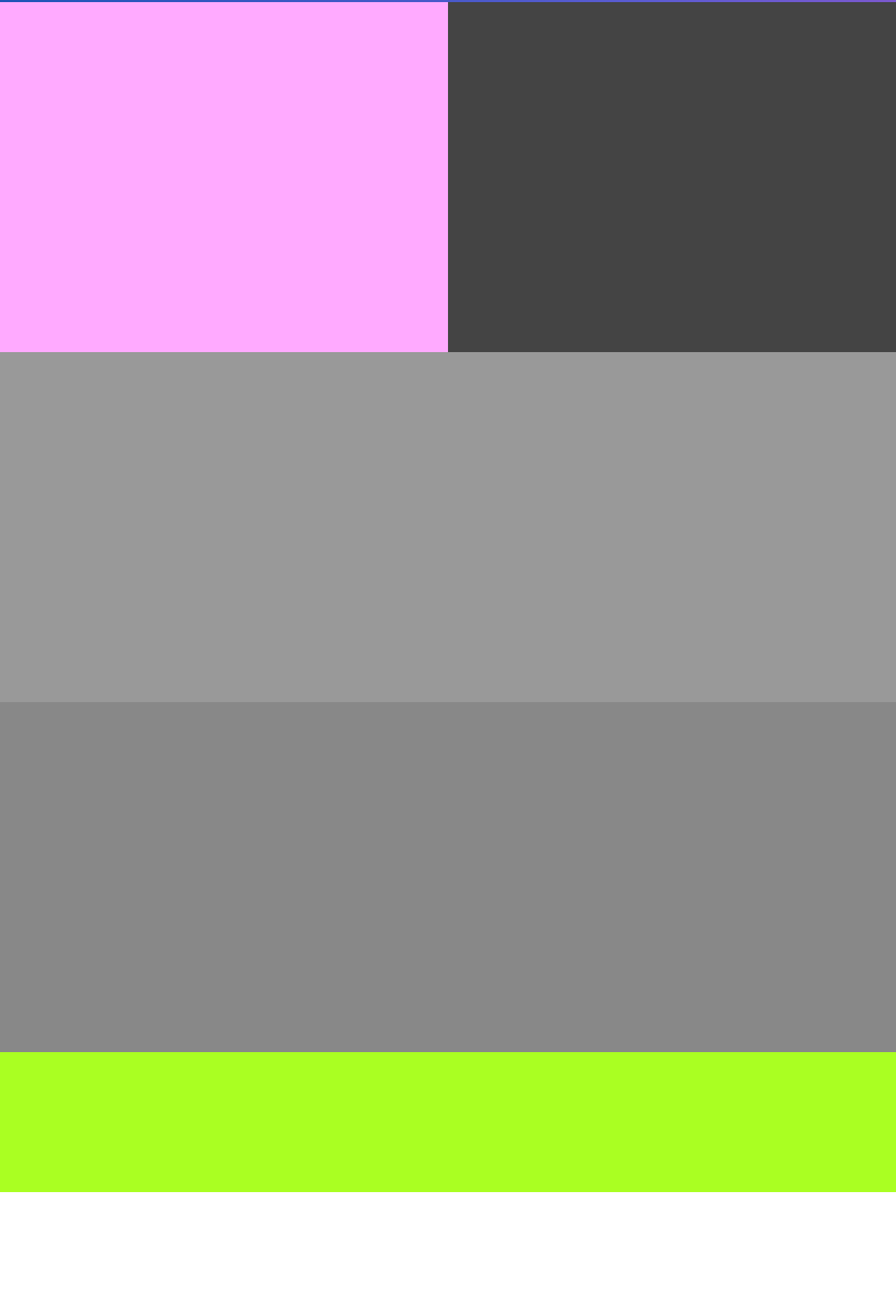
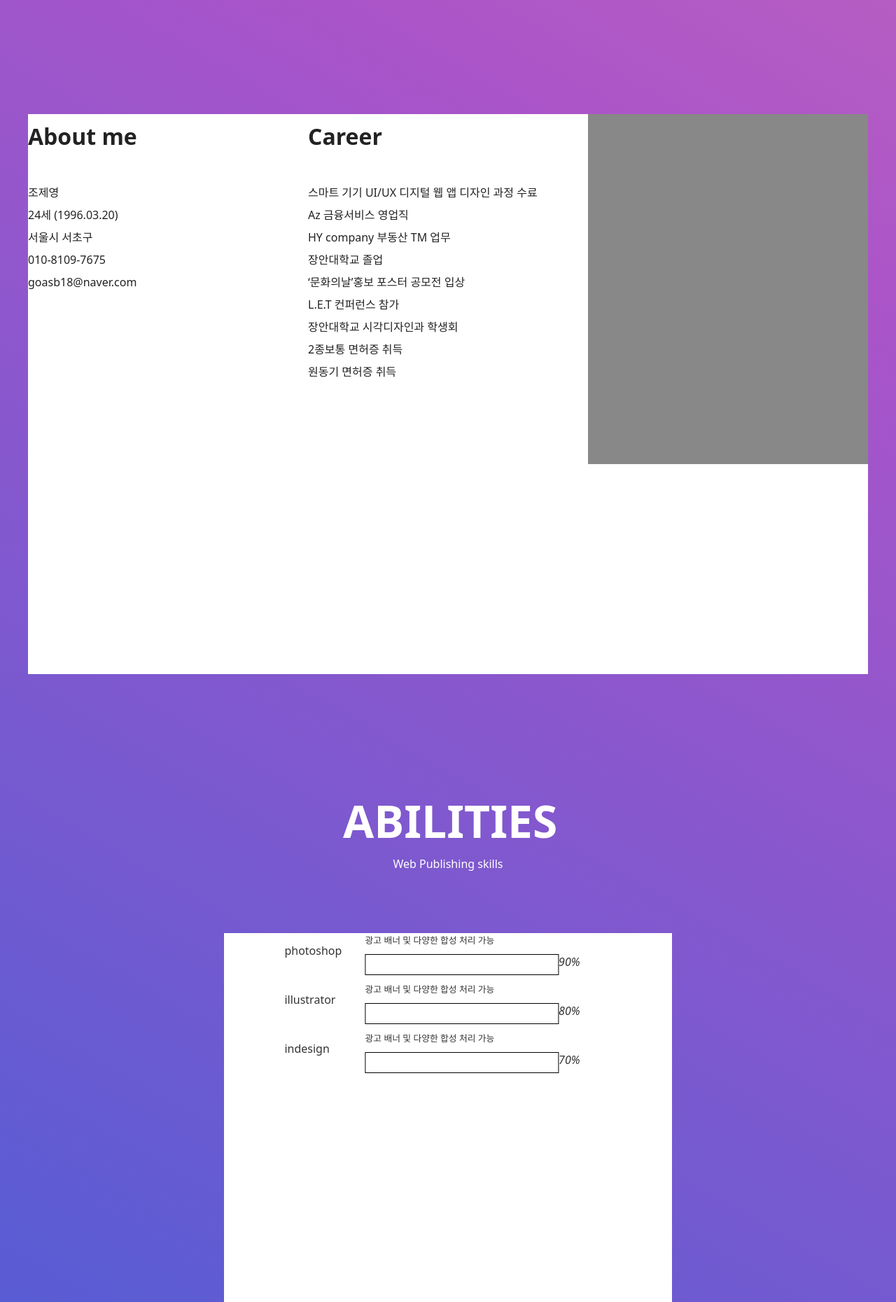
Before and after one commit to goasb/portpolio, a plain HTML site: page html/main.html in a window 1280 px wide. Shown: the part 937-2797 px from the top of the page at 70% size. Before the commit the page ends 2640 px from the top, so only its background shows below. Drawn offline with Linux system fonts and the light colour scheme; a script that the page names is missing.

Commit message:
20191213

```diff
--- a/html/main.html
+++ b/html/main.html
@@ -41,6 +41,8 @@
            </ul>
          </div>
        </header>
+
+
        <section id="banner">
          <div class="textBox">
            <h2>CREATIVE PUBLISHER</h2>
@@ -60,12 +62,87 @@
            <p class="wheel">스크롤바를 내리면 작품을 감상할 수 있습니다.</p>
          </div>
        </section>
+
+
        <section id="about">
          <div class="leftBox">
+           <div class="aboutme">
+             <h2>About me </h2>
+            <p>
+              조제영 <br />
+              24세 (1996.03.20) <br />
+              서울시 서초구 <br />
+              010-8109-7675 <br />
+              goasb18@naver.com <br />
+             </p>
+           </div>
+
+           <div class="career">
+             <h2>Career</h2>
+            <p>
+              스마트 기기 UI/UX 디지털 웹 앱 디자인 과정 수료 <br />
+              Az 금융서비스 영업직 <br />
+              HY company 부동산 TM 업무 <br />
+              장안대학교 졸업 <br />
+              ‘문화의날’홍보 포스터 공모전 입상 <br />
+              L.E.T 컨퍼런스 참가 <br />
+              장안대학교 시각디자인과 학생회
+             </p>
+             <p>
+              2종보통 면허증 취득 <br />
+              원동기 면허증 취득
+            </p>
+          </div>
          </div>
-         <div class="rightBox"></div>
+         <div class="img"></div>
        </section>
-       <section id="skill"></section>
+
+
+       <section id="skill">
+         <div class="abtitle">
+           <h2>ABILITIES</h2>
+           <p>Web Publishing skills</p>
+         </div>
+
+         <div class="abProgram">
+           <div class="bar ps">
+             <dl>
+               <dt>photoshop</dt>
+               <dd class="narr">광고 배너 및 다양한 합성 처리 가능</dd>
+               <dd class='gage'>
+                 <span><i></i></span>
+                 <em>90%</em>
+              </dd>
+             </dl>
+           </div>
+           <div class="bar ai">
+            <dl>
+              <dt>illustrator</dt>
+              <dd class="narr">광고 배너 및 다양한 합성 처리 가능</dd>
+              <dd class='gage'>
+                <span><i></i></span>
+                <em>80%</em>
+             </dd>
+            </dl>
+           </div>
+           <div class="bar id">
+            <dl>
+              <dt>indesign</dt>
+              <dd class="narr">광고 배너 및 다양한 합성 처리 가능</dd>
+              <dd class='gage'>
+                <span><i></i></span>
+                <em>70%</em>
+             </dd>
+            </dl>
+           </div>
+           <div class="bar ht"></div>
+           <div class="bar css"></div>
+           <div class="bar js"></div>
+           <div class="bar md"></div>
+         </div>
+       </section>
+
+
        <section id="product_01"></section>
        <footer id="footBox"></footer>
    </div>
--- a/scss/_size/1920_pc.scss
+++ b/scss/_size/1920_pc.scss
@@ -1,4 +1,4 @@
-#wrap {width: 100%; height:auto; background-color: #ccc;}
+#wrap {width: 100%; height:auto; @include url; background-size:cover; background-image: url("../../img/gradient.svg");}
 #headBox {position: fixed; width:100%; height: 100px;
 h1 {position: absolute; left:5%; width: 100px; height:100%;
     @include url;
@@ -18,8 +18,8 @@ a {display: block; width: 100%; height: 100%;}}
  } // .gnb
 } // #headBox
 
-#banner {width: 100%; height:940px; background-color: #999;
-        @include url; background-size:cover; background-image: url("../../img/gradient.svg");
+#banner {width: 100%; height:940px;
+
  .textBox {position: absolute; @include margin; width: 800px; height: 500px;
   h2 {font-size:5rem; color:$white; text-align: center; line-height:1.1;}
   p {font-weight:bold; text-align: center; color:#fff; padding-top:50px; line-height:1.7;}
@@ -47,11 +47,43 @@ a {display: block; width: 100%; height: 100%;}}
 } // #banner
 
 
-#about {width: 100%; height: 500px; background-color: #777;
- .leftBox {float:left; width: 50%; height: 500px; background-color: #faf;}
- .rightBox {float:right; width: 50%; height: 500px; background-color: #444;}
+#about {width:1200px; height:800px; margin:auto; margin-top:10rem; background-color: #fff; color:#222; line-height:2;
+ h2 {font-size:2rem; margin-bottom:2rem;}
+ p {font-size: 1rem; font-weight:500;}
+ .leftBox {float:left; width: 800px; height: 500px;
+  .aboutme {float:left; width: 400px; height:500px;} // .aboutme
+ } // .leftBox
+ .img {float:left; width: 400px; height: 500px; background-color: #888;}
+} // #about
+
+
+#skill {width: 100%; height: 940px; margin-top:10rem;}
+.abtitle {width: 100%; height: 200px;
+h2 {margin:auto; font-size:4rem; line-height:100px; text-align: center; width: 300px; height: 100px; color:#fff;}
+ p {font-size: 1rem; color:#fff; text-align: center;}
 }
+.abProgram{width: 50%; height:auto; min-height:800px; margin: auto; background-color: #fff;}
+.bar{width: 100%; height: auto; margin-bottom: 10px;
+  dl{float:left; width: 90%; height: 100%; transform: translateX(15%);
+   dt{float:left; width:20%; height: 50px; line-height:50px; margin-bottom: 5px; }
+   dd{float:left; height: 20px; margin-bottom: 10px;
+     &.narr{width:50%; font-size: 0.8rem; color:#333;}
+     &.gage{width:60%; height: 30px;
+       span{display: block; float: left; width: 80%; height: 100%; border:1px solid #000; box-sizing: border-box;}
+       i{display: block; height: 100%; background-color: #0af;
+                    transition:width 500ms ease;}
+         em{display: block; float:right; width: 20%; height: 100%; }
+   } // &.gage
+  } // dd
+ } // dl
+} // .bar
+.abProgram  i{width: 0;}
+.abProgram:hover .ps  i{width: 90%;}
+.abProgram:hover .ai i{width: 80%;}
+.abProgram:hover .id  i{width: 70%;}
 
-#skill {width: 100%; height: 500px; background-color: #999;}
+
+
+
 #product_01 {width: 100%; height: 500px; background-color: #888;}
 #footBox {width: 100%; height: 200px; background-color: #af2;}
```
Also changed, not shown: index.html (+1 -1 lines), css/main.css, img/chojaeyeong.jpg (added), img/chojaeyeong.png (added), js/src/main.js (added).
